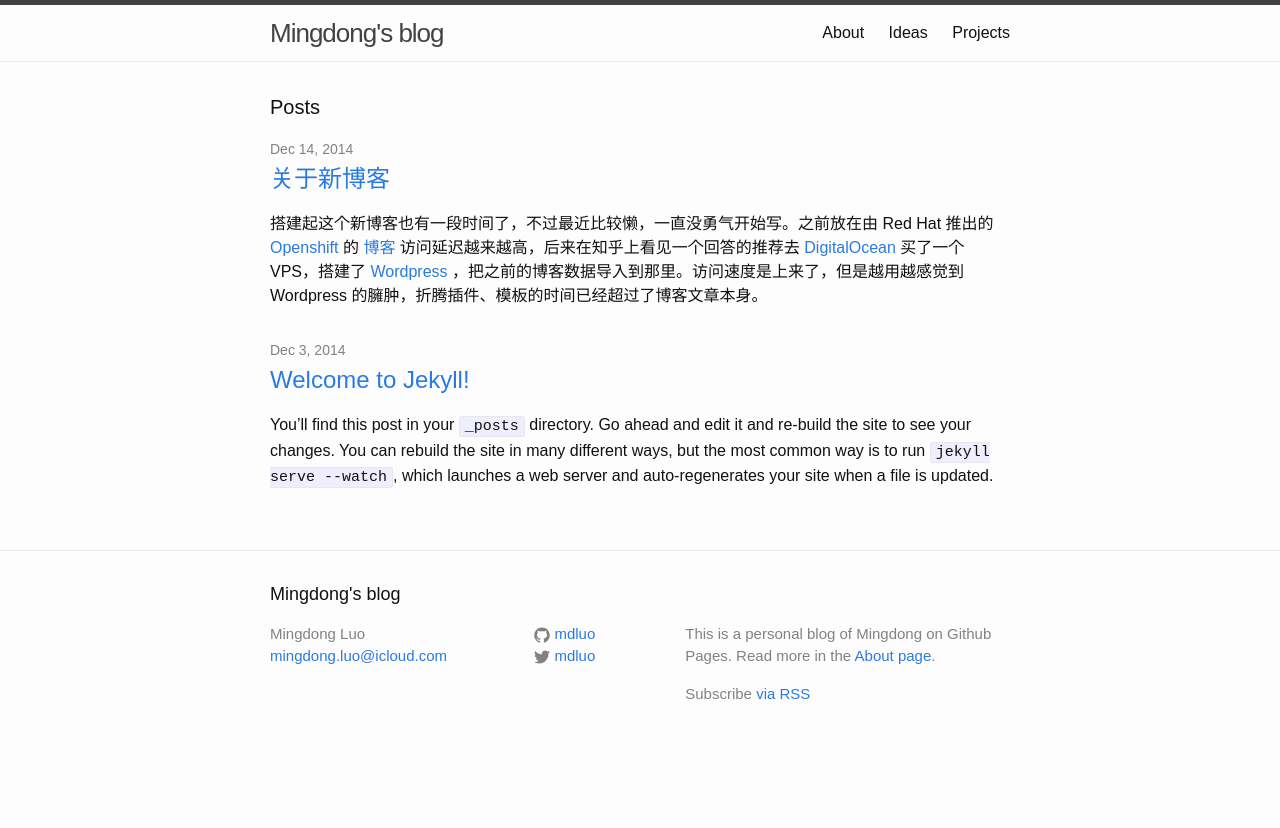
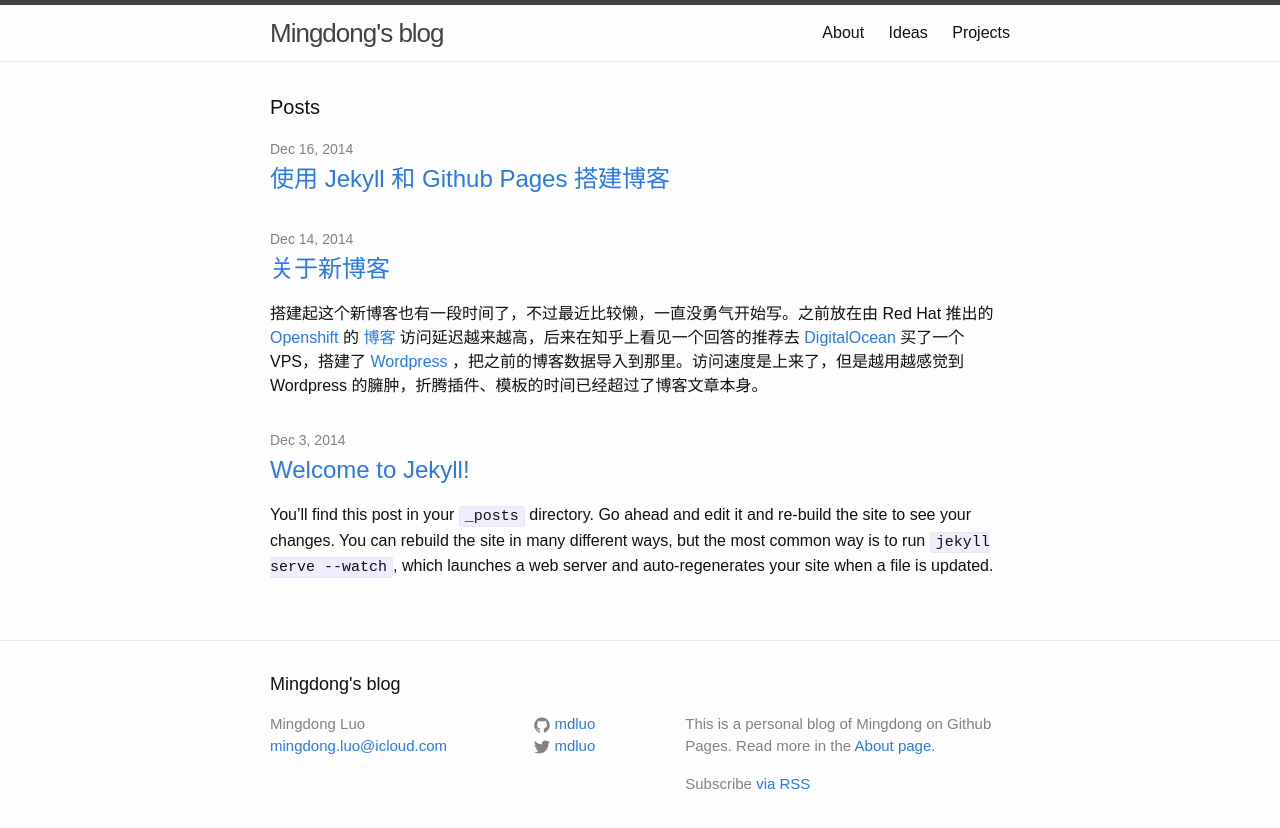
Before and after one commit to itfen/md, a Jekyll site: the page built from index.html, in a window 1280 px wide. Shown: the top 828 px of the page. Built offline with Jekyll 4.4.1, drawn with Linux system fonts in a browser that asks for light colours.

Commit message:
Add a blog

```diff
--- a/_layouts/post.html
+++ b/_layouts/post.html
@@ -15,7 +15,7 @@ layout: default
 
     {% if page.share %}
     <div class="bdsharebuttonbox"><a href="#" class="bds_more" data-cmd="more"></a><a href="#" class="bds_weixin" data-cmd="weixin" title="Share on Wechat"></a><a href="#" class="bds_qzone" data-cmd="qzone" title="Share on QZone"></a><a href="#" class="bds_tsina" data-cmd="tsina" title="Share on Weibo"></a><a href="#" class="bds_tqq" data-cmd="tqq" title="Share on t.qq"></a><a href="#" class="bds_renren" data-cmd="renren" title="Share on Renren"></a><a href="#" class="bds_twi" data-cmd="twi" title="Share on Twitter"></a><a href="#" class="bds_fbook" data-cmd="fbook" title="Share on Facebook"></a></div>
-    <br> <script>window._bd_share_config={"common":{"bdSnsKey":{},"bdText":"","bdMini":"2","bdMiniList":false,"bdPic":"","bdStyle":"2","bdSize":"24"},"share":{},"image":{"viewList":["weixin","qzone","tsina","tqq","renren","twi","fbook"],"viewText":"Share on: ","viewSize":"16"},"selectShare":{"bdContainerClass":null,"bdSelectMiniList":["weixin","qzone","tsina","tqq","renren","twi","fbook"]}};with(document)0[(getElementsByTagName('head')[0]||body).appendChild(createElement('script')).src='http://bdimg.share.baidu.com/static/api/js/share.js?v=89860593.js?cdnversion='+~(-new Date()/36e5)];</script>
+    <br> <script>window._bd_share_config={"common":{"bdSnsKey":{},"bdText":"","bdMini":"2","bdMiniList":false,"bdPic":"","bdStyle":"2","bdSize":"24"},"share":{},"image":{"viewList":["weixin","qzone","tsina","tqq","renren","twi","fbook"],"viewText":"Share on: ","viewSize":"16"}};with(document)0[(getElementsByTagName('head')[0]||body).appendChild(createElement('script')).src='http://bdimg.share.baidu.com/static/api/js/share.js?v=89860593.js?cdnversion='+~(-new Date()/36e5)];</script>
     {% endif %}
 
     {% if page.comments %}
--- /dev/null
+++ b/_posts/2014-12-16-set-up-blog-using-jekyll-and-github-pages.md
@@ -0,0 +1,7 @@
+---
+layout: post
+title:  "使用 Jekyll 和 Github Pages 搭建博客"
+categories:
+comments: true
+share: true
+---
```
